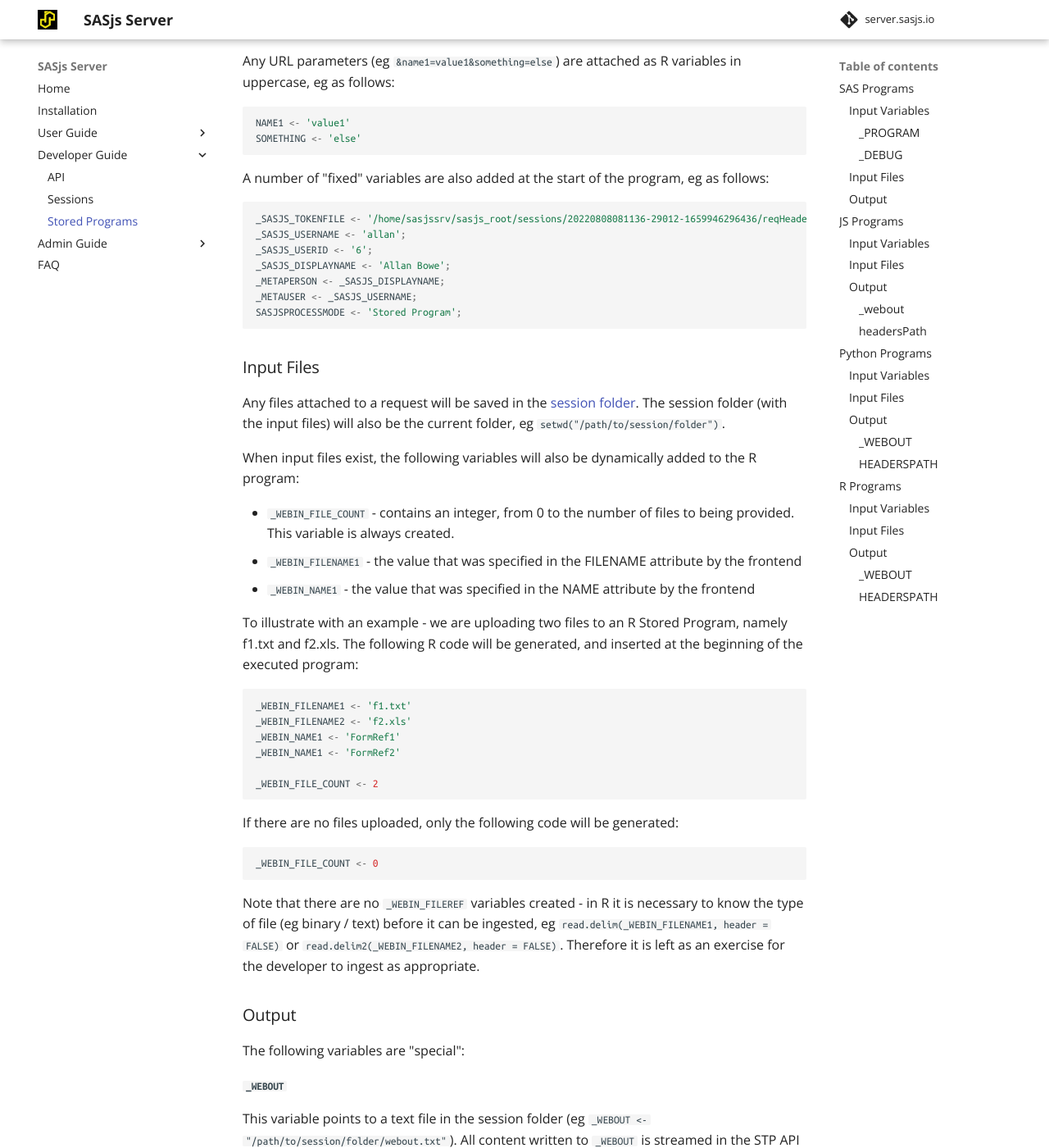
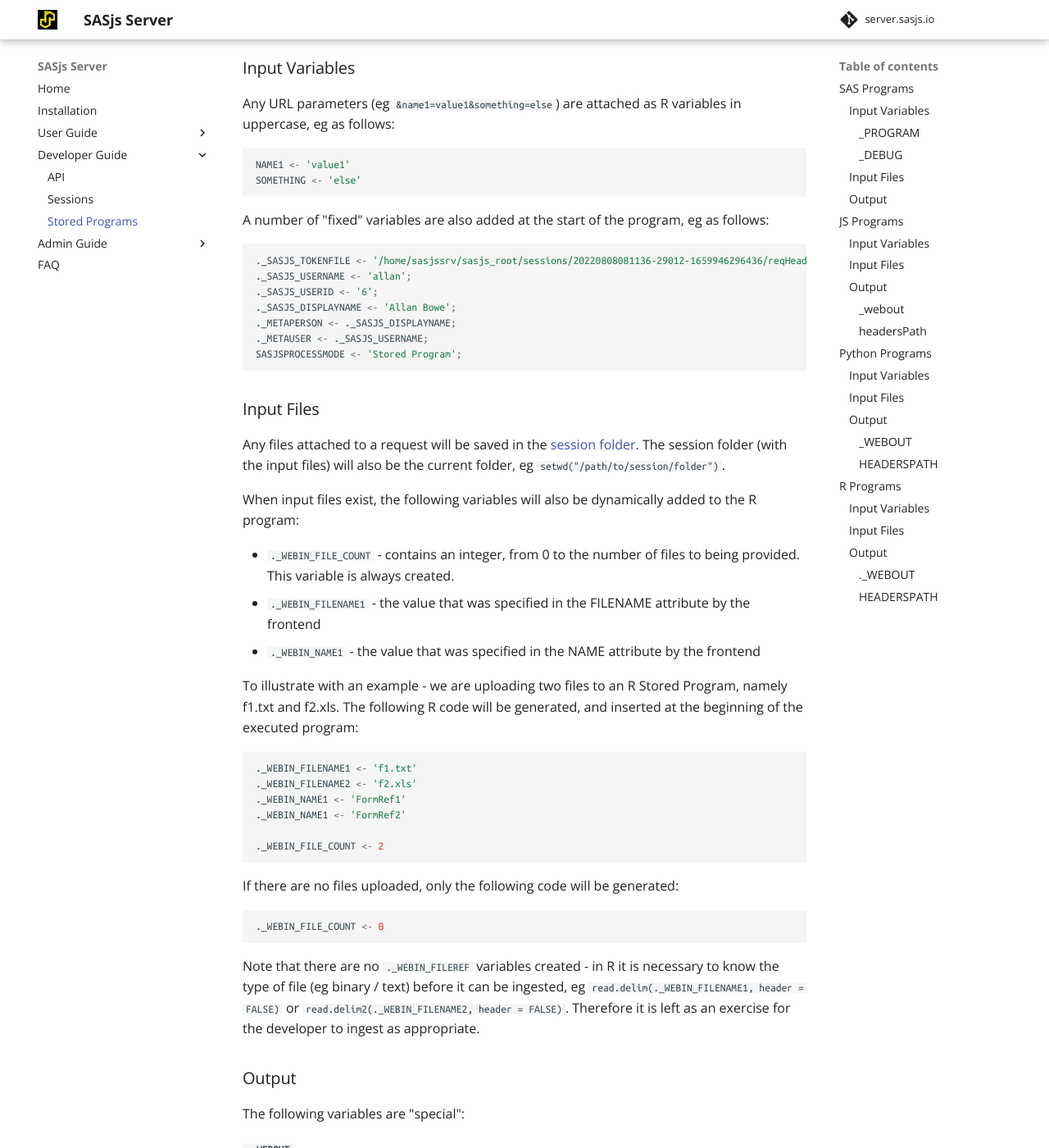
Before and after one commit to sasjs/server.sasjs.io, an MkDocs documentation site: the page built from docs/storedprograms.md, in a window 1280 px wide and 1400 px high, scrolled down 6615 px. Shown: the whole window at 82% size. Built offline with MkDocs 1.6.1 and Material for MkDocs 9.7.7, drawn with Linux system fonts in a browser that asks for light colours; comment, search, counter and statistics services are not loaded; some of the changed text lies outside the part shown.

Commit message:
Update storedprograms.md

````diff
--- a/docs/storedprograms.md
+++ b/docs/storedprograms.md
@@ -252,7 +252,7 @@ To return data to the client, just write it to the `_WEBOUT` file.  It will then
 
 ## R Programs
 
-Stored Programs may also run using the language of R.  Any content written to `.ROut` will be returned in the response "log" (identically to SAS).
+Stored Programs may also run using the language of R.  Any content written to `.ROut` will be returned in the response "log" (identically to SAS).  As R does not support the underscore (`_`) as the first character in a variable name, the automatic variables are preceded with a period (`.`) instead.
 
 ### Input Variables
 
@@ -266,12 +266,12 @@ SOMETHING <- 'else'
 A number of "fixed" variables are also added at the start of the program, eg as follows:
 
 ```r
-_SASJS_TOKENFILE <- '/home/sasjssrv/sasjs_root/sessions/20220808081136-29012-1659946296436/reqHeaders.txt';
-_SASJS_USERNAME <- 'allan';
-_SASJS_USERID <- '6';
-_SASJS_DISPLAYNAME <- 'Allan Bowe';
-_METAPERSON <- _SASJS_DISPLAYNAME;
-_METAUSER <- _SASJS_USERNAME;
+._SASJS_TOKENFILE <- '/home/sasjssrv/sasjs_root/sessions/20220808081136-29012-1659946296436/reqHeaders.txt';
+._SASJS_USERNAME <- 'allan';
+._SASJS_USERID <- '6';
+._SASJS_DISPLAYNAME <- 'Allan Bowe';
+._METAPERSON <- ._SASJS_DISPLAYNAME;
+._METAUSER <- ._SASJS_USERNAME;
 SASJSPROCESSMODE <- 'Stored Program';
 ```
 
@@ -281,44 +281,44 @@ Any files attached to a request will be saved in the [session folder](/sessions)
 
 When input files exist, the following variables will also be dynamically added to the R program:
 
-* `_WEBIN_FILE_COUNT` - contains an integer, from 0 to the number of files to being provided. This variable is always created.
-* `_WEBIN_FILENAME1` - the value that was specified in the FILENAME attribute by the frontend
-* `_WEBIN_NAME1` - the value that was specified in the NAME attribute by the frontend
+* `._WEBIN_FILE_COUNT` - contains an integer, from 0 to the number of files to being provided. This variable is always created.
+* `._WEBIN_FILENAME1` - the value that was specified in the FILENAME attribute by the frontend
+* `._WEBIN_NAME1` - the value that was specified in the NAME attribute by the frontend
 
 To illustrate with an example - we are uploading two files to an R Stored Program, namely f1.txt and f2.xls. The following R code will be generated, and inserted at the beginning of the executed program:
 
 ```r
-_WEBIN_FILENAME1 <- 'f1.txt'
-_WEBIN_FILENAME2 <- 'f2.xls'
-_WEBIN_NAME1 <- 'FormRef1'
-_WEBIN_NAME1 <- 'FormRef2'
+._WEBIN_FILENAME1 <- 'f1.txt'
+._WEBIN_FILENAME2 <- 'f2.xls'
+._WEBIN_NAME1 <- 'FormRef1'
+._WEBIN_NAME1 <- 'FormRef2'
 
-_WEBIN_FILE_COUNT <- 2
+._WEBIN_FILE_COUNT <- 2
 ```
 
 If there are no files uploaded, only the following code will be generated:
 
 ```r
-_WEBIN_FILE_COUNT <- 0
+._WEBIN_FILE_COUNT <- 0
 ```
 
-Note that there are no `_WEBIN_FILEREF` variables created - in R it is necessary to know the type of file (eg binary / text) before it can be ingested, eg `read.delim(_WEBIN_FILENAME1, header = FALSE)` or `read.delim2(_WEBIN_FILENAME2, header = FALSE)`.  Therefore it is left as an exercise for the developer to ingest as appropriate.
+Note that there are no `._WEBIN_FILEREF` variables created - in R it is necessary to know the type of file (eg binary / text) before it can be ingested, eg `read.delim(._WEBIN_FILENAME1, header = FALSE)` or `read.delim2(._WEBIN_FILENAME2, header = FALSE)`.  Therefore it is left as an exercise for the developer to ingest as appropriate.
 
 
 ### Output
 
 The following variables are "special":
 
-#### `_WEBOUT`
-This variable points to a text file in the session folder (eg `_WEBOUT <- "/path/to/session/folder/webout.txt"`).  All content written to `_WEBOUT` is streamed in the STP API call result.
+#### `._WEBOUT`
+This variable points to a text file in the session folder (eg `._WEBOUT <- "/path/to/session/folder/webout.txt"`).  All content written to `._WEBOUT` is streamed in the STP API call result.
 
 Example code:
 
 ```r
-cat('{"hello":"world"}',file=_WEBOUT)
+cat('{"hello":"world"}',file=._WEBOUT)
 ```
 
 #### `HEADERSPATH`
 This variable points to a text file where header records (such as `Content-type: application/zip`) can be written, eg `HEADERSPATH <- "/path/to/session/folder/headers.txt"`).
 
-To return data to the client, just write it to the `_WEBOUT` file.  It will then be returned to the browser / client application.  Be sure to set the `Content-Type` in the `HEADERSPATH` file if it is anything other than JSON.
+To return data to the client, just write it to the `._WEBOUT` file.  It will then be returned to the browser / client application.  Be sure to set the `Content-Type` in the `HEADERSPATH` file if it is anything other than JSON.
````
